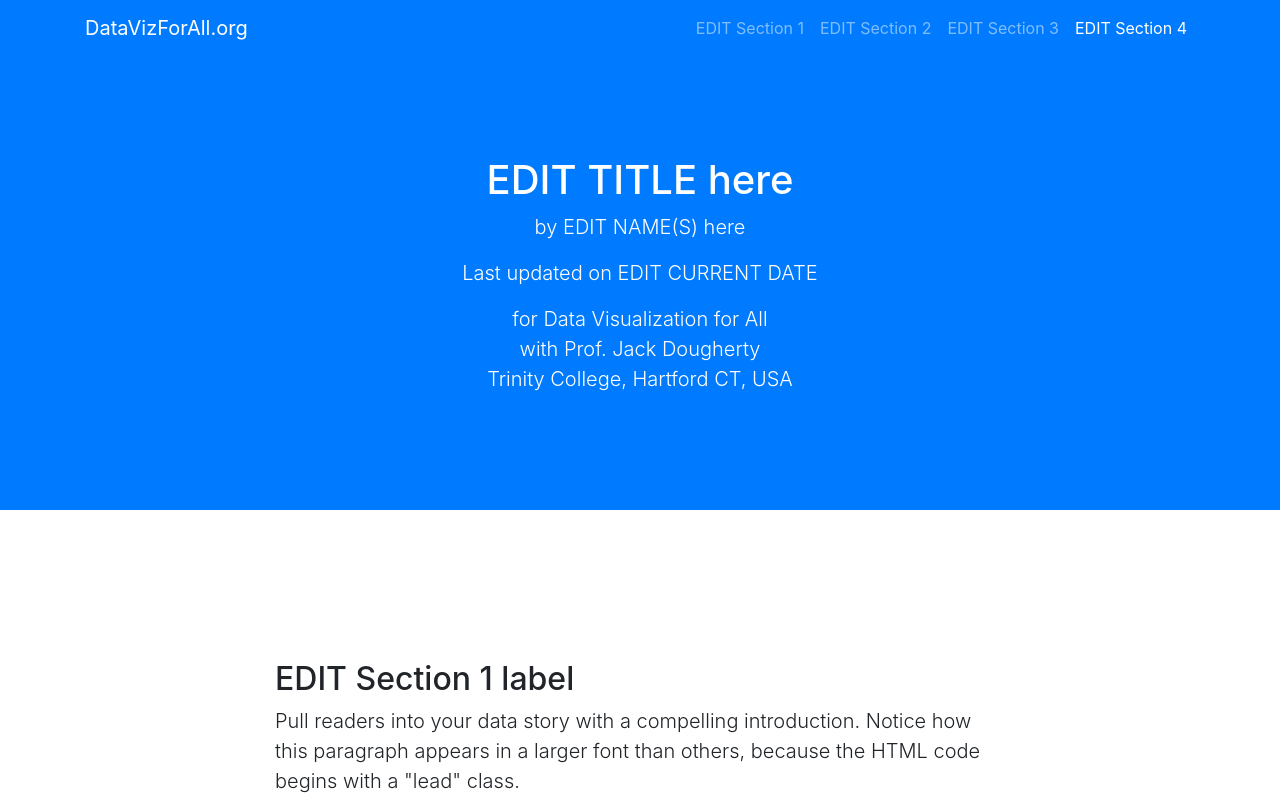
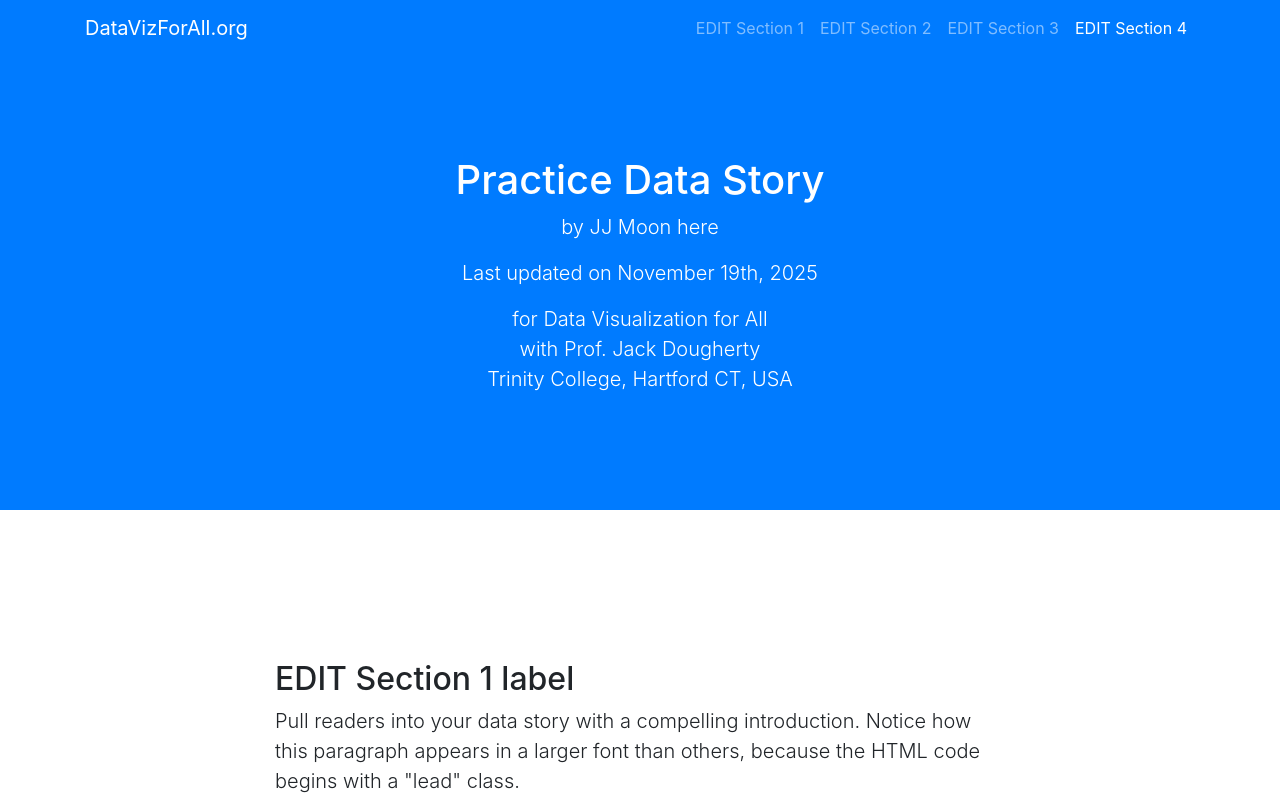
Before and after one commit to JJM0317/practice-datastory, a plain HTML site: page index.html in a window 1280 px wide. Shown: the top 800 px of the page. Drawn offline with nearby package versions, Linux system fonts and the light colour scheme.

Commit message:
Update index.html

```diff
--- a/index.html
+++ b/index.html
@@ -53,9 +53,9 @@
 
   <header class="bg-primary text-white">
     <div class="container text-center">
-      <h1>EDIT TITLE here</h1>
-      <p class="lead">by EDIT NAME(S) here</p>
-      <p class="lead">Last updated on EDIT CURRENT DATE</p>
+      <h1>Practice Data Story</h1>
+      <p class="lead">by JJ Moon here</p>
+      <p class="lead">Last updated on November 19th, 2025</p>
       <p class="lead">for Data Visualization for All</br>with Prof. Jack Dougherty</br>Trinity College, Hartford CT, USA</p>
     </div>
   </header>
```
